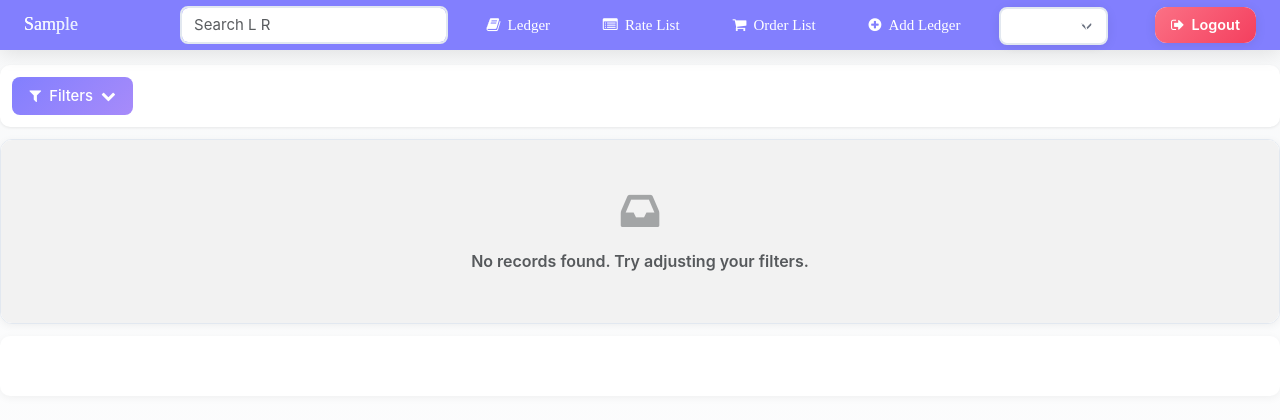
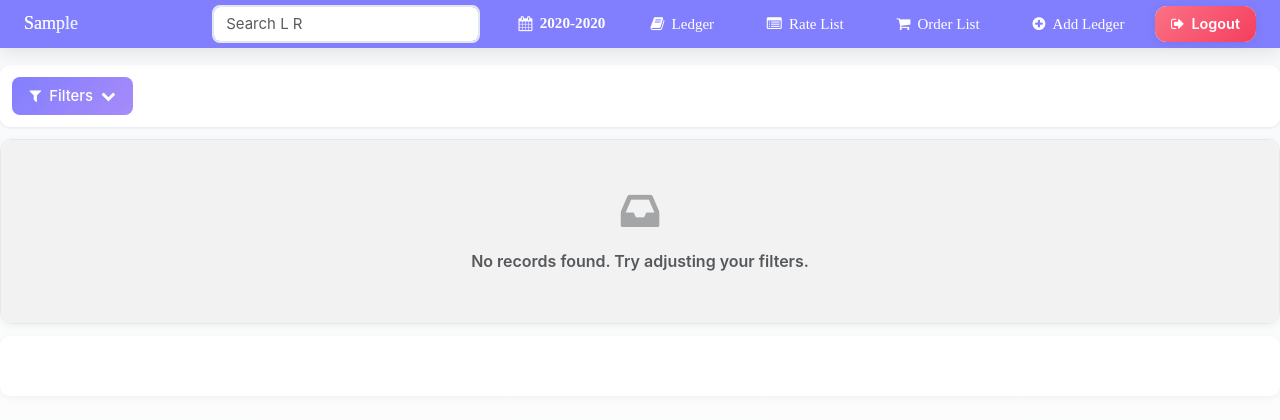
Before and after one commit to phantomhieve/cashcenter, a Django app: page /ledger/ in a window 1280 px wide. Shown: the top 420 px of the page. Run offline with Django 3.2, Linux system fonts and the light colour scheme; a user stored in the database is signed in; tables that the repository leaves empty hold one stand-in row (values such as "Sample post"); some libraries are stand-ins or nearby versions; some web fonts are replaced.

Commit message:
Bug fix ui enhancement

```diff
--- a/django/ledger/static/ledger/css/main.css
+++ b/django/ledger/static/ledger/css/main.css
@@ -802,6 +802,55 @@ select.filter-select-chip:focus {
   color: #1f2937;
 }
 
+/* ============================================
+   NAVBAR FINANCIAL YEAR SELECTOR
+   ============================================ */
+.financial-year-select {
+  background-color: transparent !important;
+  border: none !important;
+  color: white !important;
+  font-weight: 600;
+  font-size: 1.2rem;
+  /* Increased size to match heading */
+  cursor: pointer;
+  -webkit-appearance: none;
+  -moz-appearance: none;
+  appearance: none;
+  padding: 0 0 0 5px !important;
+  height: auto;
+  line-height: inherit;
+  margin: 0;
+  box-shadow: none !important;
+  width: auto;
+  display: inline-block;
+}
+
+.financial-year-select:focus {
+  background-color: transparent !important;
+  box-shadow: none !important;
+  outline: none;
+}
+
+.financial-year-select option {
+  color: #333;
+  background-color: white;
+  font-size: 1rem;
+}
+
+/* Adjust the form container for better alignment */
+.navbar-nav .nav-item form.form-inline {
+  display: flex;
+  align-items: center;
+}
+
+.navbar-nav .nav-item form.form-inline i.fa-calendar {
+  font-size: 1.1rem;
+  margin-right: 2px !important;
+  opacity: 0.9;
+  position: relative;
+  top: 1px;
+}
+
 .form-select.filter-select-chip:hover,
 select.filter-select-chip:hover {
   border-color: #d1d5db !important;
@@ -1252,3 +1301,56 @@ nav.pagination {
 .dropdown-menu.show::-webkit-scrollbar-thumb:hover {
   background: #9ca3af;
 }
+
+/* Financial Year Dropdown */
+/* Financial Year Dropdown */
+select.form-control.financial-year-select {
+  background: transparent !important;
+  /* Shorthand to kill color and image */
+  background-color: transparent !important;
+  background-image: none !important;
+  color: white !important;
+  border: none !important;
+  outline: none !important;
+  box-shadow: none !important;
+  border-radius: 0 !important;
+
+  /* Remove native appearance */
+  -webkit-appearance: none !important;
+  -moz-appearance: none !important;
+  appearance: none !important;
+
+  /* Spacing for text only */
+  padding: 0 !important;
+  margin: 0 !important;
+  min-height: auto !important;
+  height: auto !important;
+  width: auto !important;
+  display: inline-block;
+  cursor: pointer;
+  font-weight: 600;
+  font-size: 0.95rem;
+  line-height: 1.5;
+}
+
+select.form-control.financial-year-select:focus {
+  box-shadow: none !important;
+  background: transparent !important;
+  border: none !important;
+  outline: none !important;
+}
+
+select.form-control.financial-year-select option {
+  color: #1f2937 !important;
+  background-color: white !important;
+  padding: 0.5rem !important;
+}
+
+/* Fix for white box on parent form element */
+ul.navbar-nav.mr-auto .form-inline,
+.navbar-nav.mr-auto form {
+  background-color: transparent !important;
+  background: transparent !important;
+  box-shadow: none !important;
+  border: none !important;
+}
--- a/django/ledger/views.py
+++ b/django/ledger/views.py
@@ -45,7 +45,6 @@ class LedgerListView(FilterView):
                 get_params = self.request.GET.copy()
                 get_params.pop('columns', None)  # Remove column filter
                 base_filterset = self.filterset_class(
-                    get_params,
                     get_params,
                     queryset=self.model.objects.filter(
                         user=self.request.user,
--- a/django/static/library/css/navbar.css
+++ b/django/static/library/css/navbar.css
@@ -104,6 +104,42 @@
 
 .navbar-logout-form {
     width: 100%;
+}
+
+/* ============================================
+   FINANCIAL YEAR SELECTOR
+   ============================================ */
+.financial-year-wrapper {
+    margin: 0;
+    cursor: pointer;
+}
+
+.financial-year-select {
+    background: transparent;
+    border: none;
+    color: white;
+    padding: 0;
+    height: auto;
+    width: auto;
+    font-weight: 500;
+    cursor: pointer;
+    box-shadow: none;
+    -webkit-appearance: none;
+    appearance: none;
+    line-height: inherit;
+    font-family: inherit;
+    font-size: inherit;
+}
+
+.financial-year-select:focus {
+    background: transparent;
+    border: none;
+    box-shadow: none;
+    color: white;
+}
+
+.financial-year-select option {
+    color: #333;
 }
 
 .navbar .navbar-nav form {
--- a/django/templates/navbar.html
+++ b/django/templates/navbar.html
@@ -16,6 +16,27 @@
     {% endblock search %}
 
     <div class="collapse navbar-collapse" id="navbarNav">
+        <!-- Left Side: Financial Year Selector -->
+        <ul class="navbar-nav mr-auto">
+            {% with url_name=request.resolver_match.url_name %}
+            {% if url_name != 'ledger_add' and url_name != 'ledger_update' and url_name != 'ratelist_add' and url_name != 'ratelist_update' and url_name != 'order_add' and url_name != 'order_update' and url_name != 'stock_add' and url_name != 'stock_update' %}
+            <li class="nav-item navbar-item">
+                <div class="navbar-content financial-year-wrapper">
+                    <i class="fa fa-calendar" style="color: white;"></i>
+                    <select class="form-control financial-year-select"
+                        onchange="location.href='{% url 'switch_financial_year' %}?year='+this.value;">
+                        {% for fy in financial_years %}
+                        <option value="{{ fy.id }}" {% if current_financial_year == fy %}selected {%endif %}>
+                            {{ fy }}
+                        </option>
+                        {% endfor %}
+                    </select>
+                </div>
+            </li>
+            {% endif %}
+            {% endwith %}
+        </ul>
+
         <ul class="{% block nav_class %}navbar-nav ml-auto{% endblock %}">
             {% if request.user.is_staff %}
             <li class="nav-item navbar-item">
@@ -45,20 +66,6 @@
             </li> -->
             {% block links %}
             {% endblock links %}
-            {% with url_name=request.resolver_match.url_name %}
-            {% if url_name != 'ledger_add' and url_name != 'ledger_update' and url_name != 'ratelist_add' and url_name != 'ratelist_update' and url_name != 'order_add' and url_name != 'order_update' and url_name != 'stock_add' and url_name != 'stock_update' %}
-            <li class="nav-item navbar-item" style="margin-right: 15px; margin-top: 2px;">
-                <form class="form-inline">
-                    <select class="form-control form-control-sm" style="background-color: transparent; color: white;"onchange="location.href='{% url 'switch_financial_year' %}?year='+this.value;">{% for fy in financial_years %}
-                        <option value="{{ fy.id }}" style="color: black;" {% if current_financial_year == fy %}selected{%endif %}>
-                            {{ fy }}
-                        </option>
-                        {% endfor %}
-                    </select>
-                </form>
-            </li>
-            {% endif %}
-            {% endwith %}
             <li class="nav-item navbar-item navbar-logout">
                 <form method="post" action="{% url 'user_logout' %}" class="navbar-logout-form">
                     {% csrf_token %}
```
Also changed, not shown: django/core/views.py (+7 -2 lines).
